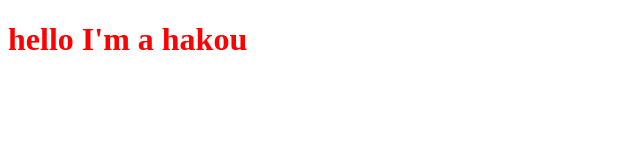
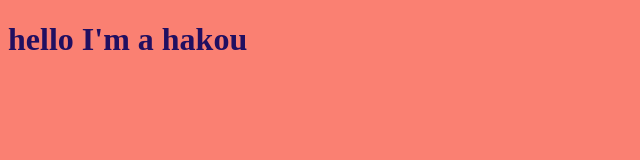
Before and after one commit to hakoumohamed/myProject, a plain HTML site: page index.htm in a window 1280 px wide. Shown: the whole page, without its empty margins (0-640 px from the left). Drawn offline with Linux system fonts and the light colour scheme.

Commit message:
chenging background color is css file

```diff
--- a/style.css
+++ b/style.css
@@ -1,3 +1,6 @@
 h1{
-    color: red;
+    color: rgb(33, 15, 97);
 }
+body{
+    background: salmon;
+}
```
